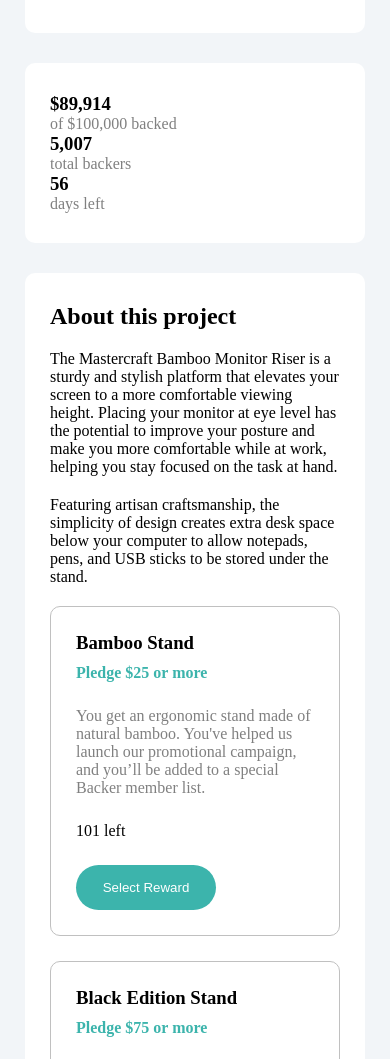
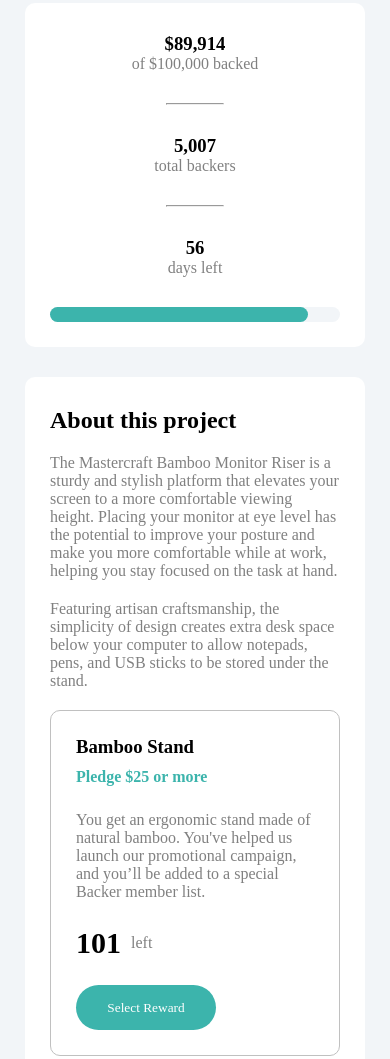
Before and after one commit to jiyyou/crowdfunding-product-page, a plain HTML site: page index.html in a window 390 px wide. Shown: the part 507-1566 px from the top of the page. Drawn offline with Linux system fonts and the light colour scheme; a web font is replaced by a local one.

Commit message:
mobile layout update

```diff
--- a/index.html
+++ b/index.html
@@ -33,13 +33,18 @@
         <h3 class='progress__money'>$89,914</h3>
         <p class='progress__label'>of $100,000 backed</p>
       </div>
+      <hr class='progress__hr'>
       <div class='progress__section'>
         <h3 class='progress__people'>5,007</h3>
         <p class='progress__label'>total backers</p>
       </div>
+      <hr class='progress__hr'>
       <div class='progress__section'>
         <h3 class='progress__days'>56</h3>
         <p class='progress__label'>days left</p>
+      </div>
+      <div class='progress__bar'>
+        <div class='progress__barfill'></div>
       </div>
     </div>
 
@@ -69,18 +74,20 @@
         <p class='pledgeCard__stock'><span class='pledgeCard__number'>64</span> left</p>
         <button class='button button--select'>Select Reward</button>
       </div>
-      <div class='pledgeCard'>
+      <div class='pledgeCard pledgeCard--soldout'>
         <h3 class='pledgeCard__title'>Mahogany Special Edition</h3>
         <h4 class='pledgeCard__subtitle'>Pledge $200 or more</h4>
         <p class='pledgeCard__description'>
           You get two Special Edition Mahogany stands, a Backer T-Shirt, and a personal thank you. You’ll be added   to our Backer member list. Shipping is included.
         </p>
         <p class='pledgeCard__stock'><span class='pledgeCard__number'>0</span> left</p>
-        <button class='button button--select'>Out of Stock</button>
+        <button class='button button--select button--soldout'>Out of Stock</button>
       </div>
     </div>
   </main>
-  <section class='backModal'>
+
+  <section class='modal'>
+    <div class="modal__card">
       <div>
         <h2>Back this project</h2>
         <button><img src="./images/icon-close-modal" alt=""></button>
@@ -176,10 +183,11 @@
           </div>
         </li>
       </ul>
+    </div>
   </section>
 
-  <section class='successModal'>
-    <div>
+  <section class='modal'>
+    <div class='modal__card'>
       <img src="./images/icon-check.svg" alt="">
       <h3>Thanks for your support!</h3>
       <p>
--- a/index.scss
+++ b/index.scss
@@ -1,13 +1,34 @@
 $moderateCyan: hsl(176, 50%, 47%);
 $darkCyan: hsl(176, 72%, 28%);
 
+@font-face {
+	font-family: 'Commissioner';
+	src: url("./Commisioner/static/Commissioner-Regular.ttf");
+	font-weight: 400;
+}
+@font-face {
+	font-family: 'Commissioner';
+	src: url("./Commisioner/static/Commmissioner-Medium.ttf");
+	font-weight: 500;
+}
+@font-face {
+	font-family: 'Commissioner';
+	src: url("./Commisioner/static/Commissioner-Bold.ttf");
+	font-weight: 700;
+}
+html {
+	box-sizing: border-box;
+}
+*, *:before, *:after {
+	box-sizing: inherit;
+}
 * {
 	list-style-type: none;
 	text-decoration: none;
 	padding: 0;
 	margin: 0;
+	font-family: 'Commissioner';
 }
-
 header {
 	background-image: url('./images/image-hero-mobile.jpg');
 	background-position: center;
@@ -47,8 +68,8 @@
 	justify-content: space-between;
 	position: absolute;
 	top: -60px;
-	max-width: calc(100% - 100px);
-	height: 200px;
+	max-width: calc(100% - 50px);
+	height: 270px;
 	padding: 40px 25px;
 	&__logo {
 		position: absolute;
@@ -70,10 +91,21 @@
 .progress {
 	border-radius: 10px;
 	background-color: white;
-	padding: 30px 25px;
+	padding: 0 25px 25px 25px;
 	margin-bottom: 30px;
 	&__section {
-
+		position: relative;
+		padding: 30px 0;
+		display: flex;
+		flex-direction: column;
+		justify-content: center;
+		align-items: center;
+	}
+	&__hr {
+		width: 20%;
+		position: relative;
+		bottom: 0;
+		left: 40%;
 	}
 	&__money {
 
@@ -83,6 +115,21 @@
 	}
 	&__label {
 		color: grey;
+	}
+	&__bar {
+		width: 100%;
+		background-color: #F2F5F8;
+		height: 15px;
+		border-radius: 50px;
+		position: relative;
+	}
+	&__barfill {
+		position: absolute;
+		left: 0;
+		border-radius: 50px;
+		width: 89%;
+		height: 15px;
+		background-color: $moderateCyan;
 	}
 }
 
@@ -95,6 +142,7 @@
 	}
 	&__description {
 		margin-bottom: 20px;
+		color: grey;
 	}
 }
 
@@ -103,8 +151,12 @@
 	border: 1px solid silver;
 	padding: 25px;
 	margin-bottom: 25px;
+	&--soldout {
+		opacity: 0.4;
+	}
 	&__title {
 		margin-bottom: 10px;
+		font-family: 'Commissioner';
 	}
 	&__subtitle {
 		color: $moderateCyan;
@@ -115,6 +167,16 @@
 	}
 	&__stock {
 		margin-bottom: 25px;
+		display: flex;
+		align-items: center;
+		color: grey;
+	}
+	&__number {
+		color: black;
+		font-weight: bold;
+		font-size: 30px;
+		display: inline-block;
+		margin-right: 10px;
 	}
 }
 
@@ -131,12 +193,24 @@
 		width: 140px;
 		height: 45px;
 	}
+	&--soldout {
+		background-color: silver;
+	}
 }
 
-.backModal {
+.modal {
 	display: none;
+	background-color: rgba(0,0,0,0.4);
+	padding: 30px 25px;
+	position: absolute;
+	top: 0;
+	left: 0;
+	height: 100%;
+	&--active {
+		display: flex;
+	}
+	&__card {
+		background-color: white;
+		border-radius: 10px;
+	}
 }
-
-.successModal {
-	display: none;
-}
```
Also changed, not shown: Commissioner/Commissioner-VariableFont_wght.ttf (added), Commissioner/OFL.txt (added), Commissioner/README.txt (added), Commissioner/static/Commissioner-Bold.ttf (added), Commissioner/static/Commissioner-Medium.ttf (added), Commissioner/static/Commissioner-Regular.ttf (added), index.css, 1 other file. Lines whose indentation alone changed are shown as unchanged.
